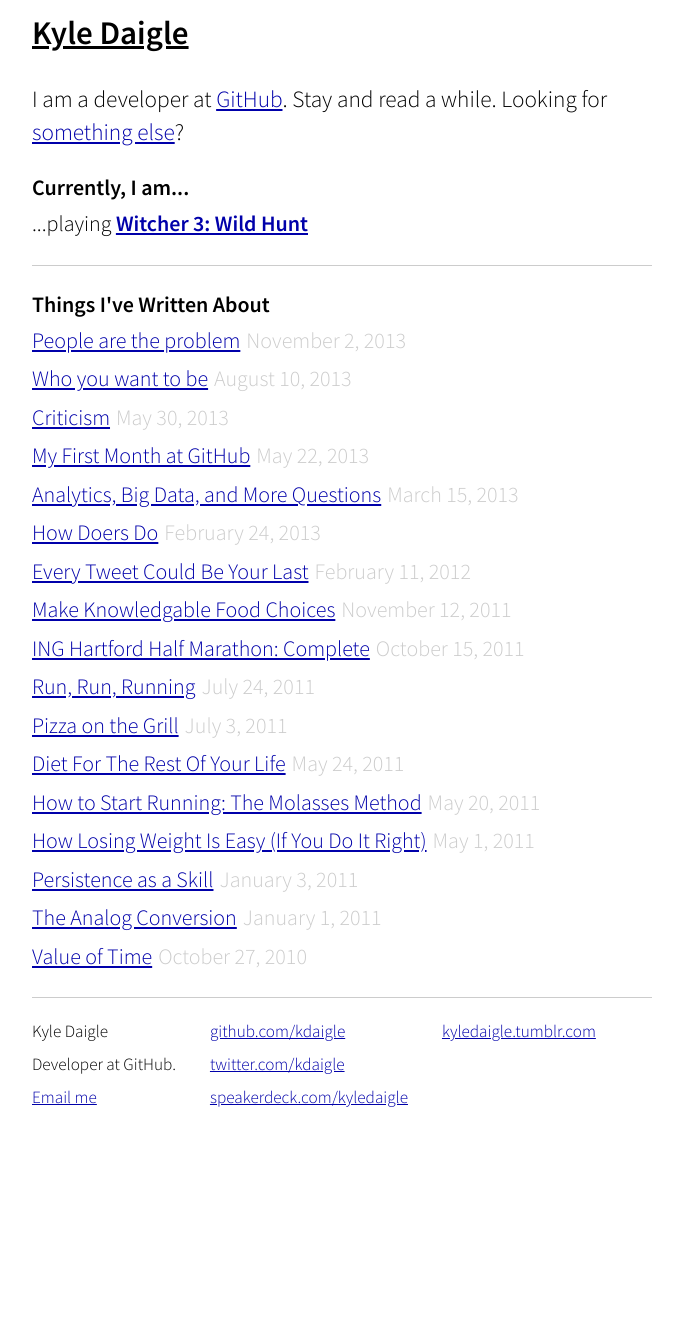
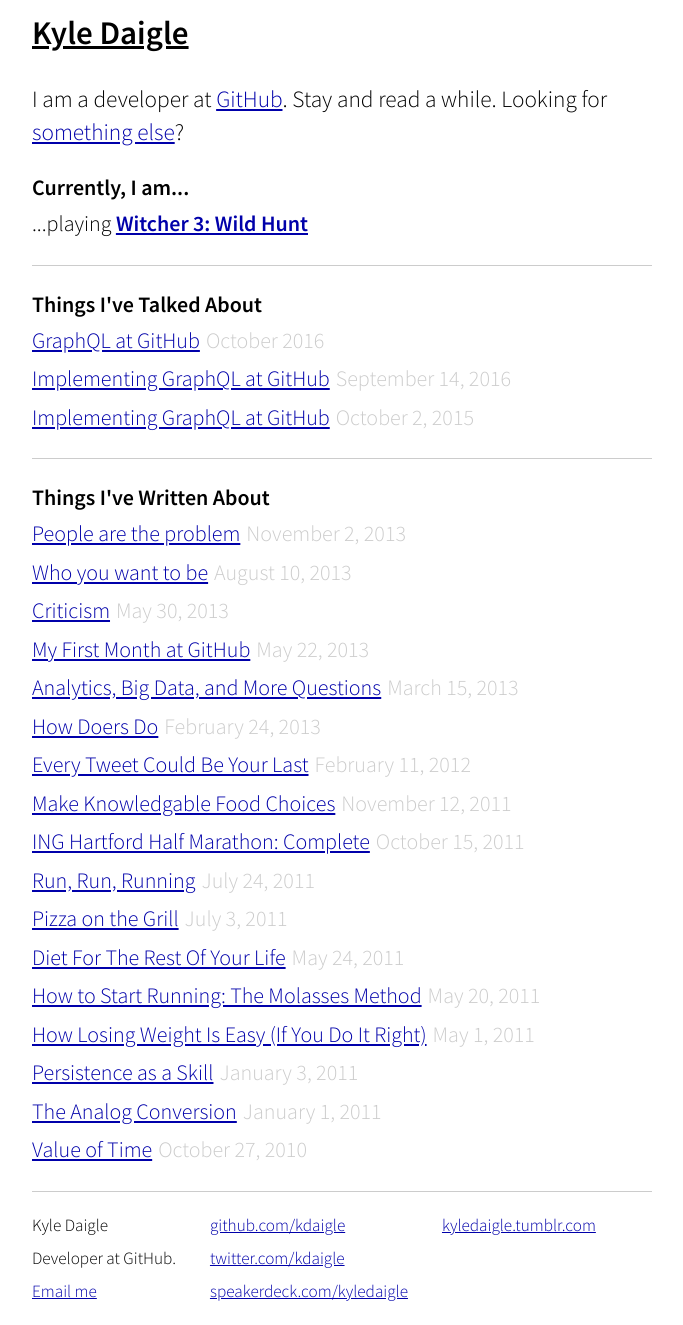
Before and after one commit to kdaigle/kdaigle.github.io, a Jekyll site: the page built from index.html, in a window 1280 px wide. Shown: the whole page, without its empty margins (298-981 px from the left). Built offline with Jekyll 4.4.1, drawn with Linux system fonts in a browser that asks for light colours; before the commit the page ends 1132 px from its top, so only the background shows below that.

Commit message:
Add things I've given talks about

```diff
--- a/index.html
+++ b/index.html
@@ -13,6 +13,13 @@
     <li>...playing <a href="http://www.amazon.com/Witcher-Wild-Hunt-Windows-Pc/dp/B00WTI3SGO/ref=sr_1_2_twi_1_gam?ie=UTF8&qid=1431610296&sr=8-2&keywords=witcher+3">Witcher 3: Wild Hunt</a></li>
   </ul>
   <hr/>
+  <h3>Things I've Talked About</h3>
+  <ul class="posts">
+    <li><a href="https://www.heavybit.com/library/podcasts/jamstack-radio/ep-5-graphql-at-github/">GraphQL at GitHub</a><span class="date">October 2016</span></li>
+    <li><a href="https://www.youtube.com/watch?v=wPPFhcqGcvk">Implementing GraphQL at GitHub</a><span class="date">September 14, 2016</span></li>
+    <li><a href="https://www.youtube.com/watch?v=x2fd8HHk5xM">Implementing GraphQL at GitHub</a><span class="date">October 2, 2015</span></li>
+  </ul>
+  <hr/>
   <h3>Things I've Written About</h3>
   <ul class="posts">
     {% for post in site.posts %}
```
